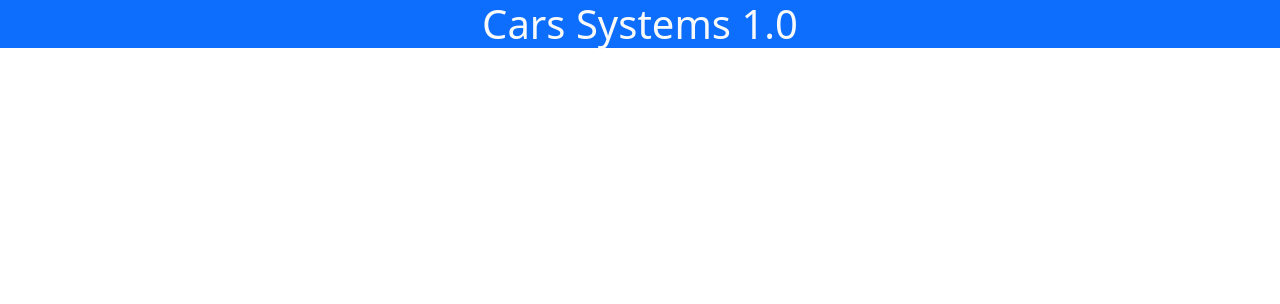
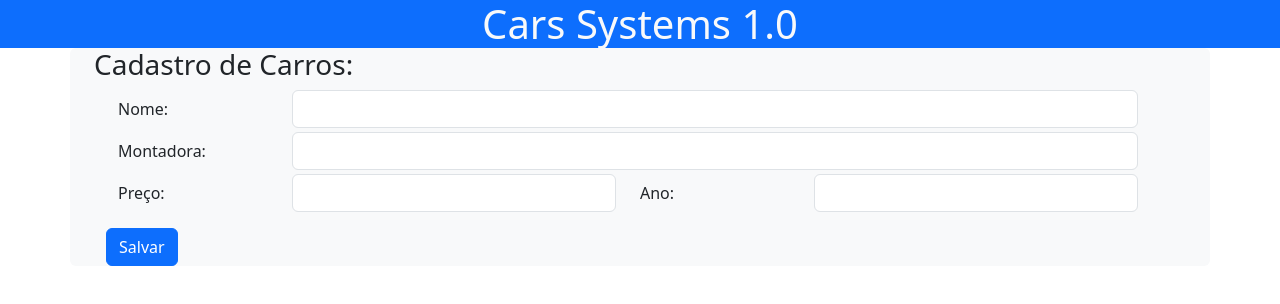
Before and after one commit to santannal/cars-crud, an Angular app: page / in a window 1280 px wide. Shown: the top 304 px of the page. Built offline with nearby package versions, Linux system fonts and the light colour scheme.

Commit message:
closes #2

```diff
--- a/src/app/app.component.html
+++ b/src/app/app.component.html
@@ -1 +1,2 @@
 <app-header></app-header>
+<app-cars></app-cars>
--- a/src/app/app.component.ts
+++ b/src/app/app.component.ts
@@ -1,11 +1,13 @@
 import { Component } from '@angular/core';
 import { RouterOutlet } from '@angular/router';
 import { HeaderComponent } from "./components/header/header.component";
+import { CarComponent } from "./components/car/car.component";
+import { CarsComponent } from "./components/cars/cars.component";
 
 @Component({
   selector: 'app-root',
   standalone: true,
-  imports: [RouterOutlet, HeaderComponent],
+  imports: [RouterOutlet, HeaderComponent, CarComponent, CarsComponent],
   templateUrl: './app.component.html',
   styleUrl: './app.component.css'
 })
--- /dev/null
+++ b/src/app/components/car/car.component.html
@@ -0,0 +1,40 @@
+<div class="container">
+    <h3>Cadastro de Carros:</h3>
+
+    <form>
+        <div class="container">
+            <form>
+                <div class="container form-group row">
+                    <label for="name" class="col-sm-2 col-form-label">Nome:</label>
+                    <div class="col-sm-10">
+                        <div class="input-group">
+                            <input type="text" class="form-control" id="name" aria-describedby="name">
+                        </div>
+                    </div>
+                </div>
+                <div class="container form-group row mt-1">
+                    <label for="automaker" class="col-sm-2 col-form-label">Montadora: </label>
+                    <div class="col-sm-10">
+                        <div class="input-group">
+                            <input type="text" class="form-control" id="automaker" aria-describedby="automaker">
+                        </div>
+                    </div>
+                </div>
+                <div class="container form-group row mt-1">
+                    <label for="price" class="col-sm-2 col-form-label">Preço: </label>
+                    <div class="col-sm-4">
+                        <div class="input-group">
+                            <input type="text" class="form-control" id="price" aria-describedby="price">
+                        </div>
+                    </div>
+                    <label for="year" class="col-sm-2 col-form-label">Ano: </label>
+                    <div class="col-sm-4">
+                        <div class="input-group">
+                            <input type="text" class="form-control" id="year" aria-describedby="year">
+                        </div>
+                    </div>
+                </div>
+
+                <button class="btn btn-primary mt-3">Salvar</button>
+            </form>
+        </div>
--- /dev/null
+++ b/src/app/components/cars/cars.component.html
@@ -0,0 +1,3 @@
+<div class="container rounded bg-light">
+    <app-car></app-car>
+</div>
```
Also changed, not shown: src/app/components/car/car.component.ts (added, +12 -0 lines), src/app/components/cars/cars.component.ts (added, +13 -0 lines), src/app/components/car/car.component.css (added), src/app/components/cars/cars.component.css (added), 2 other files (tests, documents, lock files or other folders).
